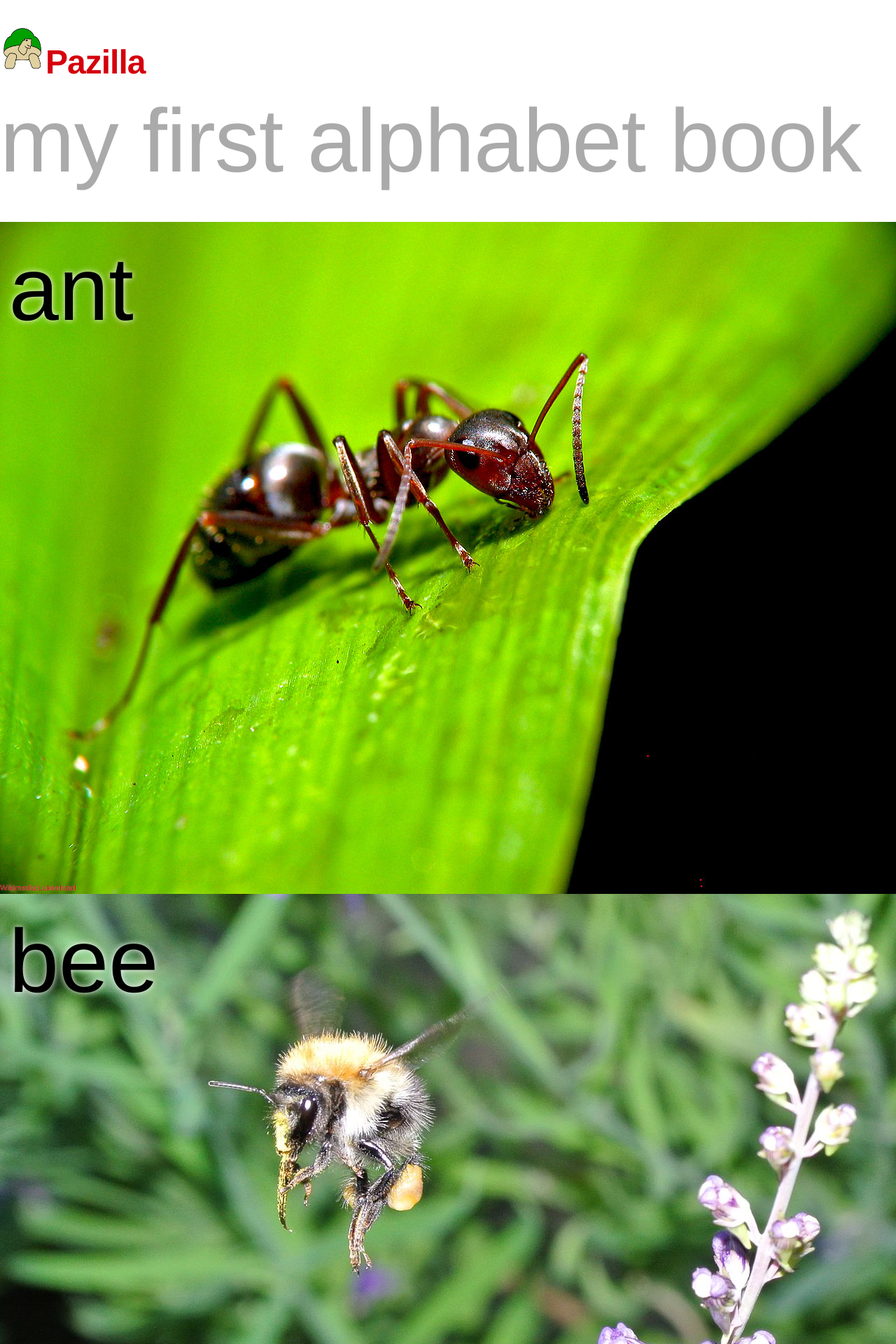
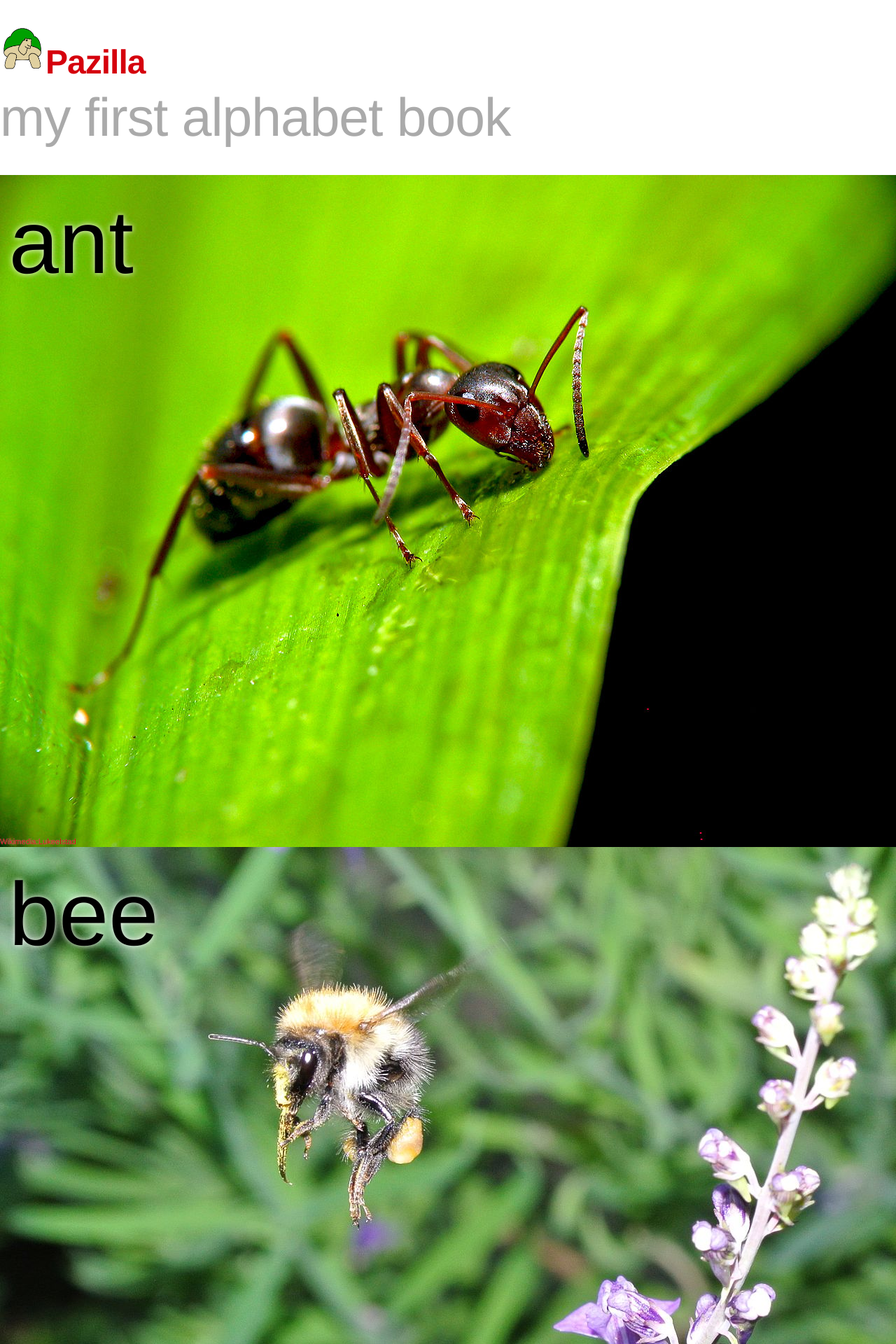
Before and after one commit to pazilla/my-first-alphabet-book-free-culture, a Jekyll site: the page built from index.markdown, in a window 1280 px wide. Shown: the top 1920 px of the page at 70% size. Built offline with Jekyll 4.4.1, drawn with Linux system fonts in a browser that asks for light colours; some web fonts are replaced.

Commit message:
reduce title font

```diff
--- a/stylesheets/stylesheet.css
+++ b/stylesheets/stylesheet.css
@@ -105,7 +105,7 @@
 
 header h2 {
   letter-spacing: -1px;
-  font-size: 10vw;
+  font-size: 6vw;
   color: #aaa;
   font-weight: normal;
   line-height: 1.3;
```
